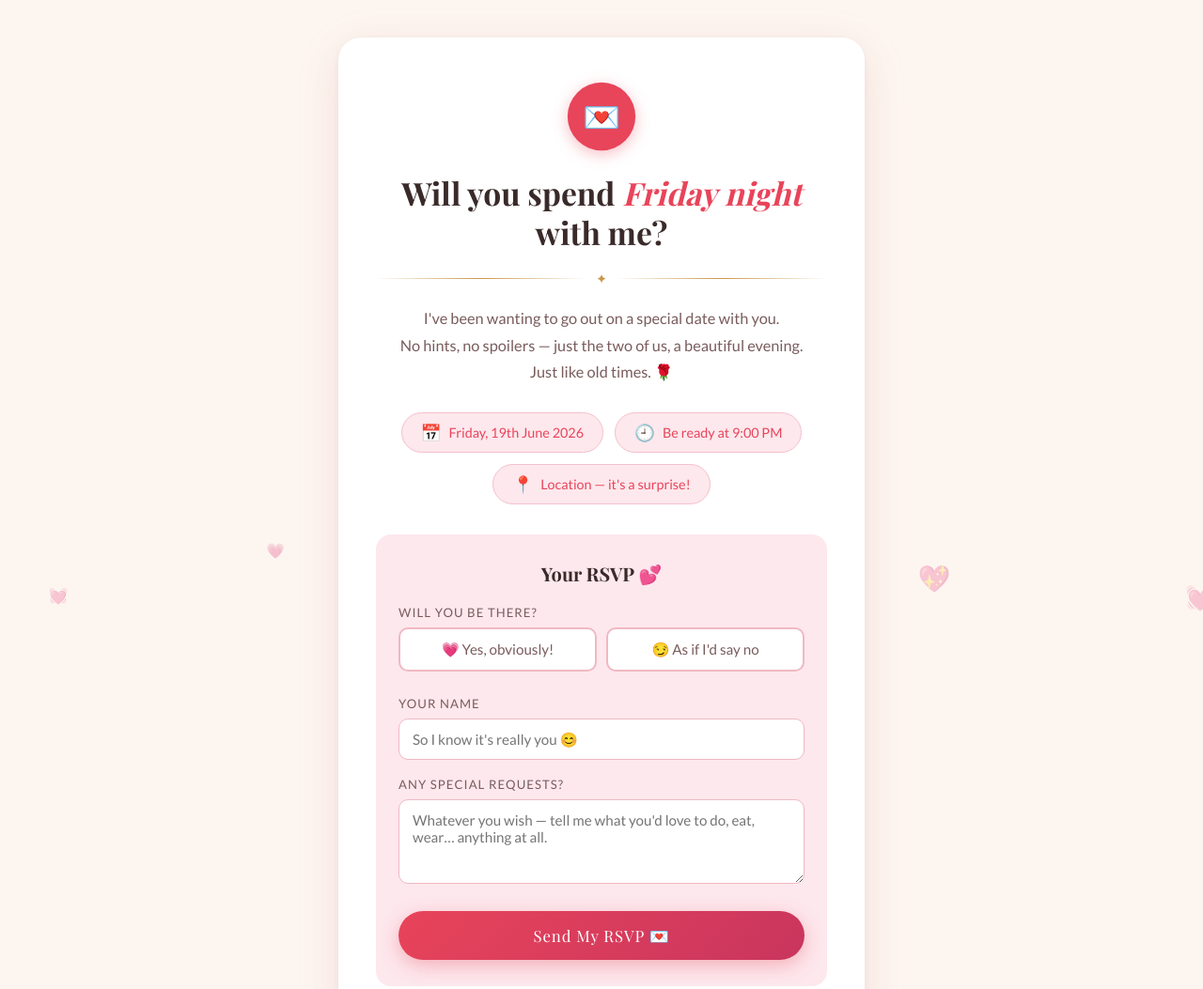
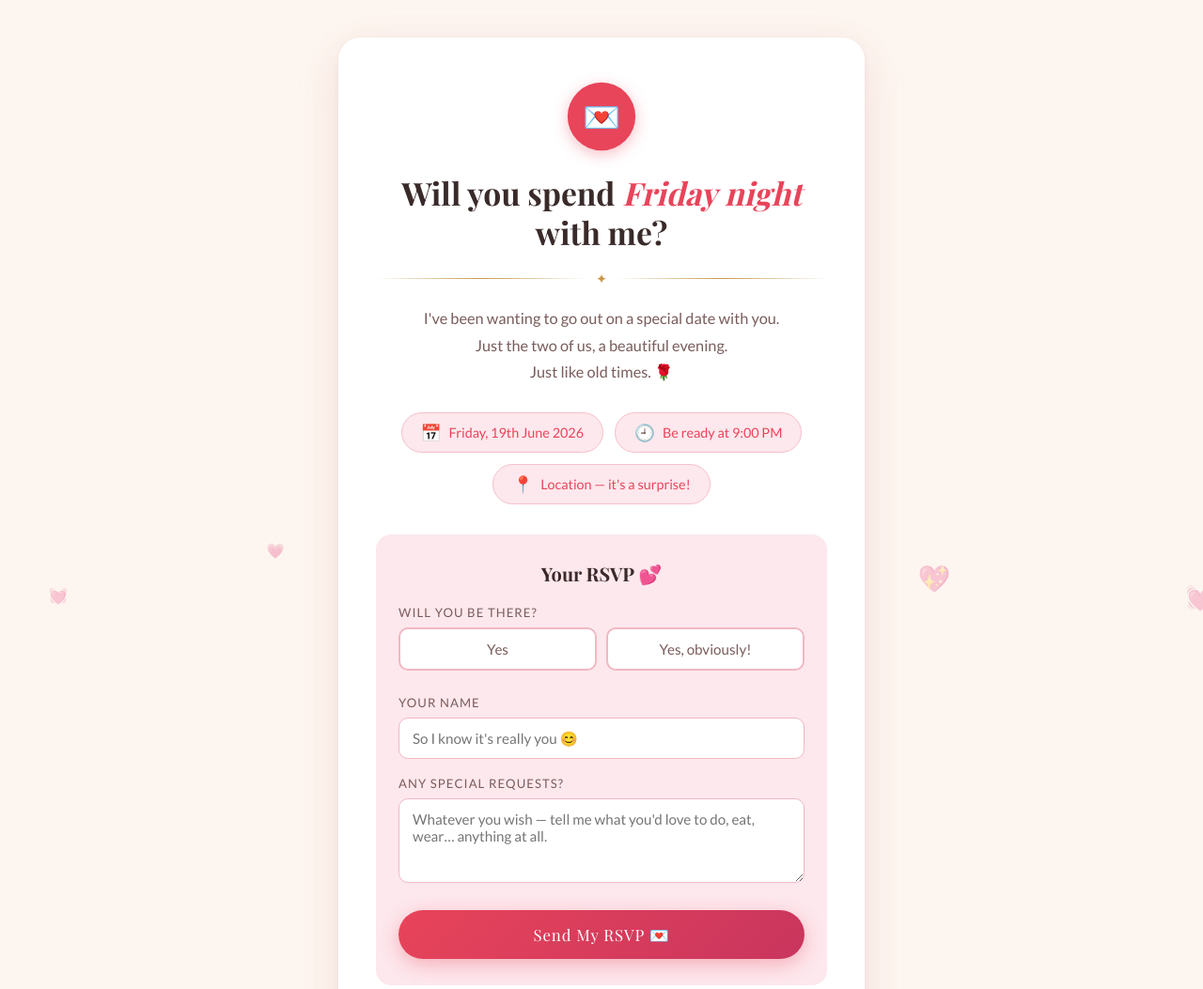
Before and after one commit to erenYaeger001/images, a plain HTML site: page index.html in a window 1280 px wide. Shown: the top 1053 px of the page at 94% size. Drawn offline with nearby package versions, Linux system fonts and the light colour scheme; a web font is replaced by a local one.

Commit message:
Update index.html

```diff
--- a/index.html
+++ b/index.html
@@ -275,7 +275,7 @@
 
     <p class="body-text">
       I've been wanting to go out on a special date with you.<br>
-      No hints, no spoilers — just the two of us, a beautiful evening.<br>
+      Just the two of us, a beautiful evening.<br>
       Just like old times. 🌹
     </p>
 
@@ -295,9 +295,9 @@
           <label>Will you be there?</label>
           <div class="rsvp-toggle">
             <input type="radio" name="rsvp" id="yes" value="yes" />
-            <label for="yes">💗 Yes, obviously!</label>
+            <label for="yes"> Yes</label>
             <input type="radio" name="rsvp" id="no" value="yes" />
-            <label for="no">😏 As if I'd say no</label>
+            <label for="no"> Yes, obviously! </label>
           </div>
         </div>
 
```
